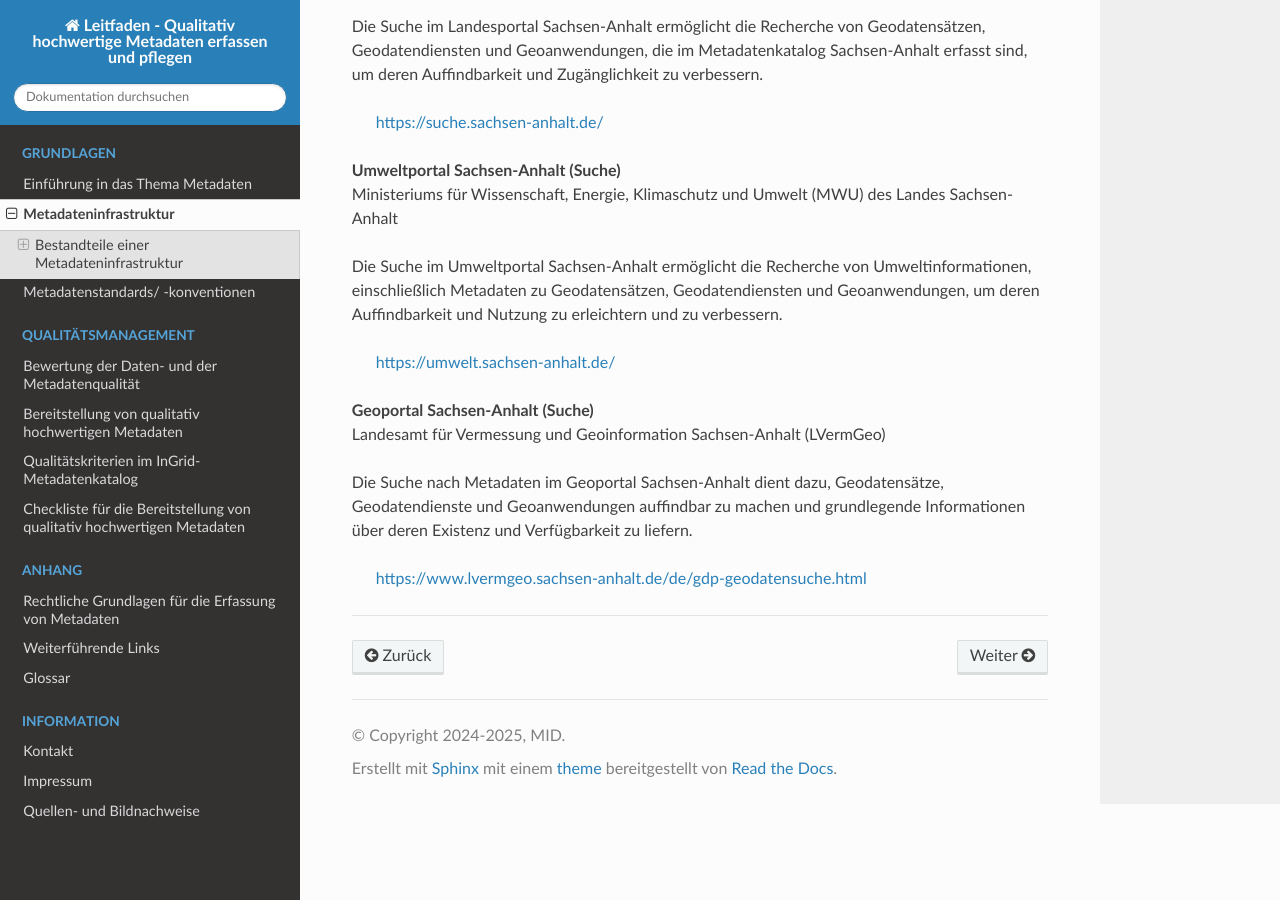
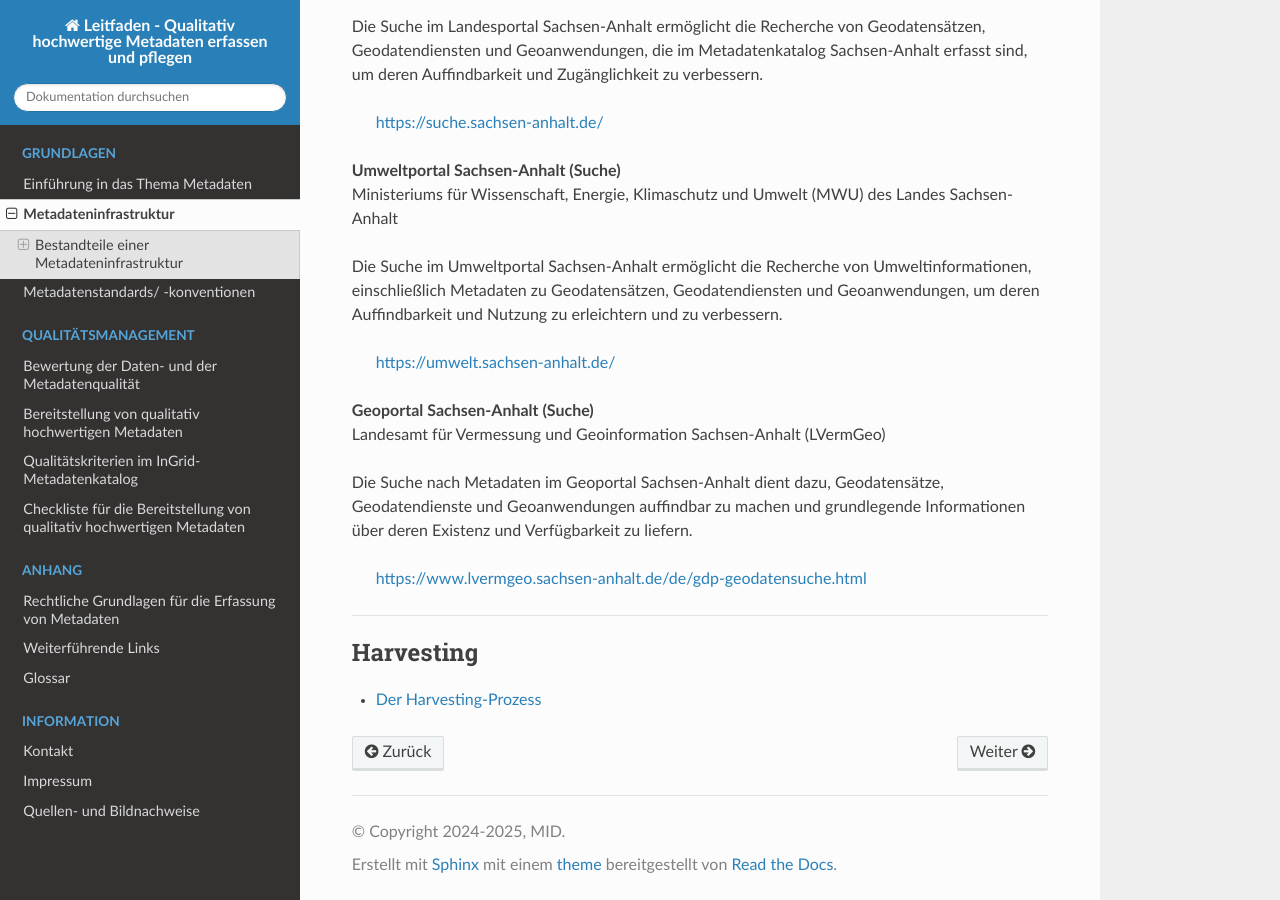
Before and after one commit to tomiwo/ingrid-mdk-st-high-quality-metadata, a Sphinx documentation site: the page built from docs/grundlagen/metadateninfrastruktur.rst, in a window 1280 px wide and 900 px high, scrolled down 4876 px. Built offline with Sphinx 7.4.7 and the Read the Docs theme 3.1.0, drawn with Linux system fonts in a browser that asks for light colours; pages that are not in the unit, such as notebooks, are missing from menus.

Commit message:
Update metadateninfrastruktur.rst

```diff
--- a/docs/grundlagen/metadateninfrastruktur.rst
+++ b/docs/grundlagen/metadateninfrastruktur.rst
@@ -174,4 +174,6 @@ Die Suche nach Metadaten im Geoportal Sachsen-Anhalt dient dazu, Geodatensätze,
    :maxdepth: 1
    :caption: Harvesting
 
-   /harvesting-prozess.rst
+   harvesting-prozess.rst
+
+   ----------------------------------------------------------------------------------------------------------------------
```
